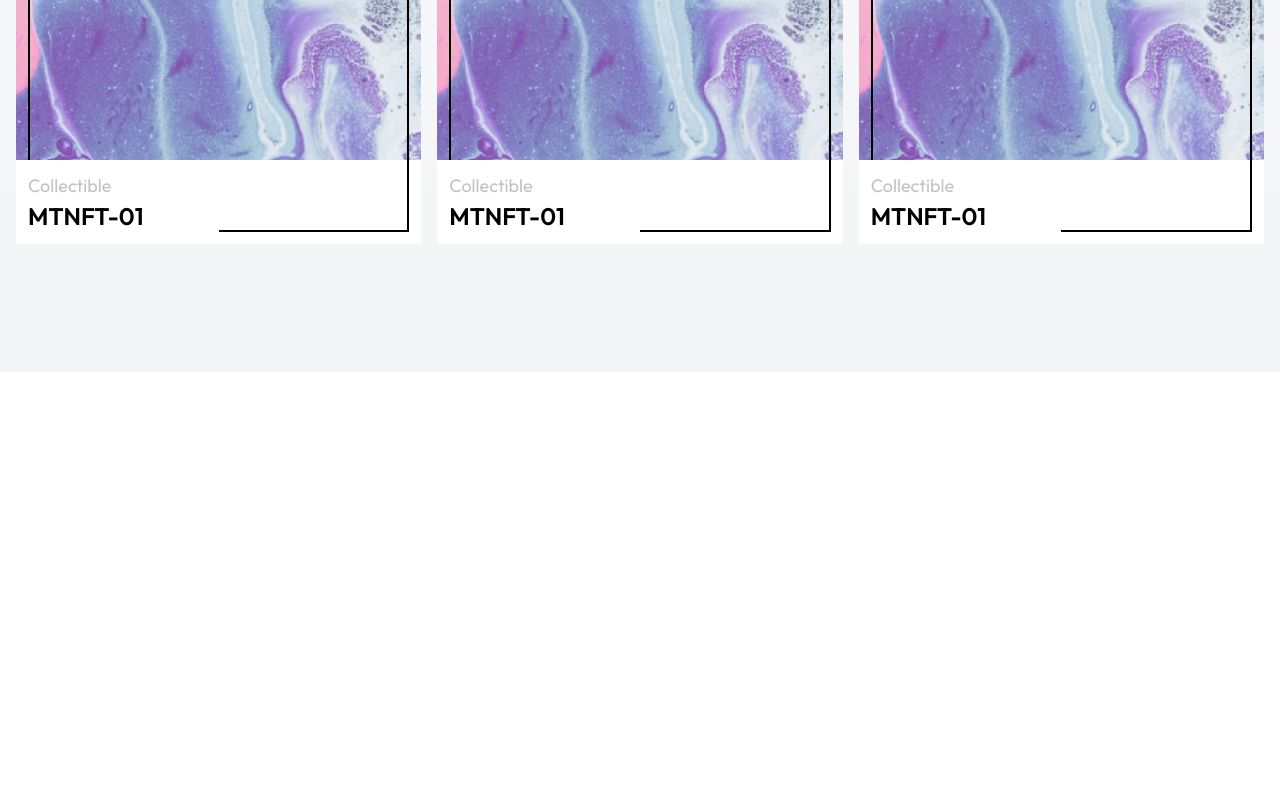
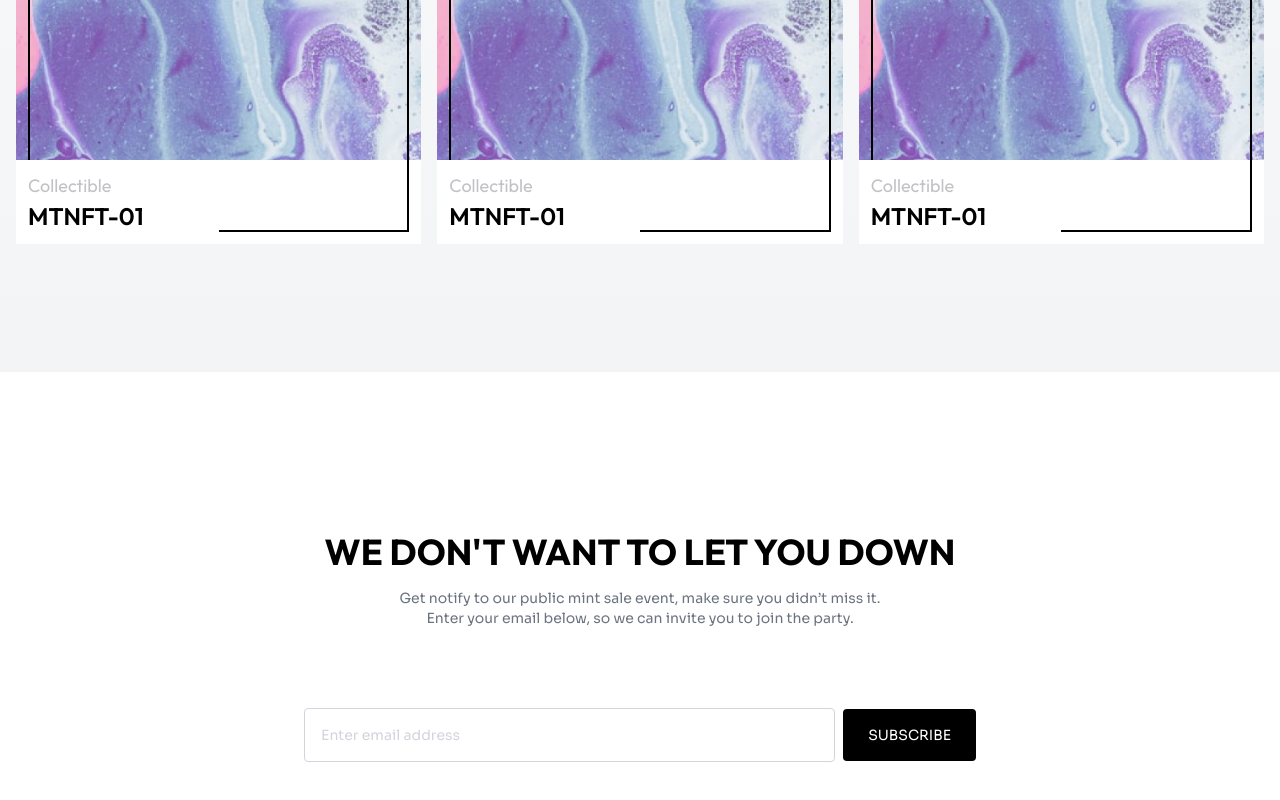
Before and after one commit to andreiwebdev/vue-nft-lp, a Vue app: page / in a window 1280 px wide. Shown: the part 1908-2708 px from the top of the page. Before the commit the page ends 2440 px from the top, so only its background shows below. Built offline with nearby package versions, Linux system fonts and the light colour scheme.

Commit message:
Update: Newsletter Section

```diff
--- a/src/App.vue
+++ b/src/App.vue
@@ -3,6 +3,7 @@
     <hero-area />
     <auction-coming-soon />
     <nft-section />
+    <newsletter-section />
 </template>
 
 <script>
@@ -10,6 +11,7 @@ import NavbarComponent from "./components/Navbar.vue";
 import HeroArea from "./components/HeroArea.vue";
 import AuctionComingSoon from "./components/AuctionComingSoon.vue";
 import NftSection from "./components/NftSection.vue";
+import NewsletterSection from "./components/NewsletterSection.vue";
 
 export default {
     name: "App",
@@ -18,6 +20,7 @@ export default {
         HeroArea,
         AuctionComingSoon,
         NftSection,
+        NewsletterSection,
     },
 };
 </script>
--- /dev/null
+++ b/src/components/NewsletterSection.vue
@@ -0,0 +1,27 @@
+<template>
+    <container-wrapper container-classes="mb-20 lg:mb-40">
+        <div class="text-center mb-20">
+            <h2 class="font-outfit font-bold text-3xl mb-4 lg:text-4xl uppercase">We don't want to let you down</h2>
+            <p class="text-gray-500 text-sm lg:text-md max-w-lg mx-auto">
+                Get notify to our public mint sale event, make sure you didn’t
+                miss it. Enter your email below, so we can invite you to join
+                the party.
+            </p>
+        </div>
+        <form @submit.prevent="console.log('form submited')" class="flex items-center max-w-2xl mx-auto gap-2 text-sora">
+            <input class="border border-gray-300 rounded-[4px] p-4 text-sm focus:outline-none placeholder:text-gray-300 w-[80%]" placeholder="Enter email address" type="email">
+            <button class="bg-black text-white h-full py-4 rounded-[4px] text-sm uppercase w-[20%]" type="submit">Subscribe</button>
+        </form>
+    </container-wrapper>
+</template>
+
+<script>
+import ContainerWrapper from "./ContainerWrapper.vue";
+
+export default {
+    name: "NewsletterSection",
+    components: {
+        ContainerWrapper,
+    },
+};
+</script>
```
